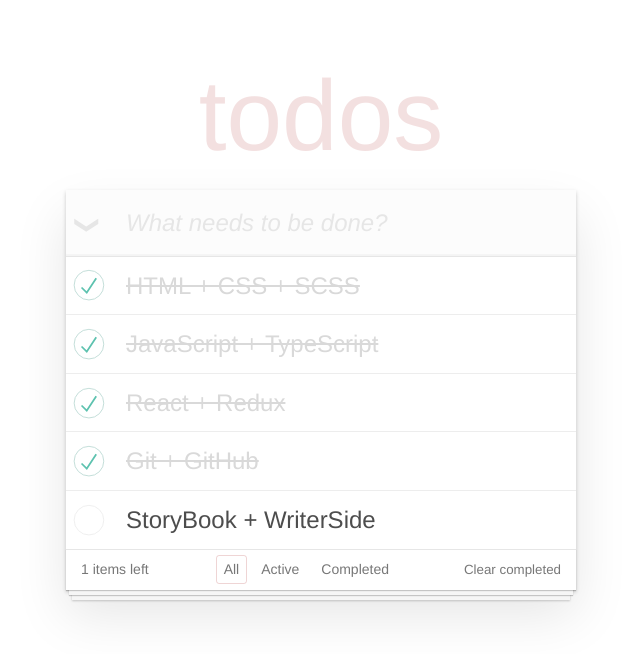
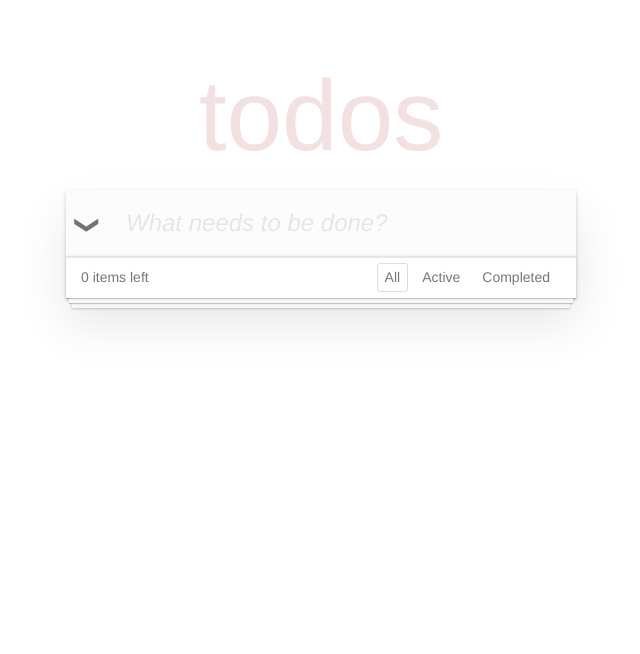
Before and after one commit to oleksandrshtonda/vue3_todo-app, a Vue app: page / in a window 1280 px wide. Shown: the top 654 px of the page, without its empty margins (319-959 px from the left). Built offline with nearby package versions, Linux system fonts and the light colour scheme.

Commit message:
add saving/downloading todos to/from localStorage. Delete data/todos.json

```diff
--- a/src/App.vue
+++ b/src/App.vue
@@ -1,16 +1,29 @@
 <script>
-  import todos from "@/data/todos.js";
-
   export default {
     data() {
+      let todos = [];
+      const jsonData = localStorage.getItem('todos') || '[]';
+
+      try {
+        todos = JSON.parse(jsonData);
+      } catch (e) {}
+
       return {
         todos,
         title: '',
-      }
+      };
     },
     computed: {
       activeTodos() {
         return this.todos.filter(todo => !todo.completed)
+      }
+    },
+    watch: {
+      todos: {
+        deep: true,
+        handler() {
+          localStorage.setItem('todos', JSON.stringify(this.todos))
+        }
       }
     },
     methods: {
@@ -29,7 +42,7 @@
 
         this.title = '';
       }
-    }
+    },
   }
 </script>
 
--- a/src/data/todos.js
+++ /dev/null
@@ -1,7 +0,0 @@
-export default [
-  { id: 1, title: 'HTML + CSS + SCSS', completed: true },
-  { id: 2, title: 'JavaScript + TypeScript', completed: true },
-  { id: 3, title: 'React + Redux', completed: true },
-  { id: 4, title: 'Git + GitHub', completed: true },
-  { id: 5, title: 'StoryBook + WriterSide', completed: false },
-];
```
